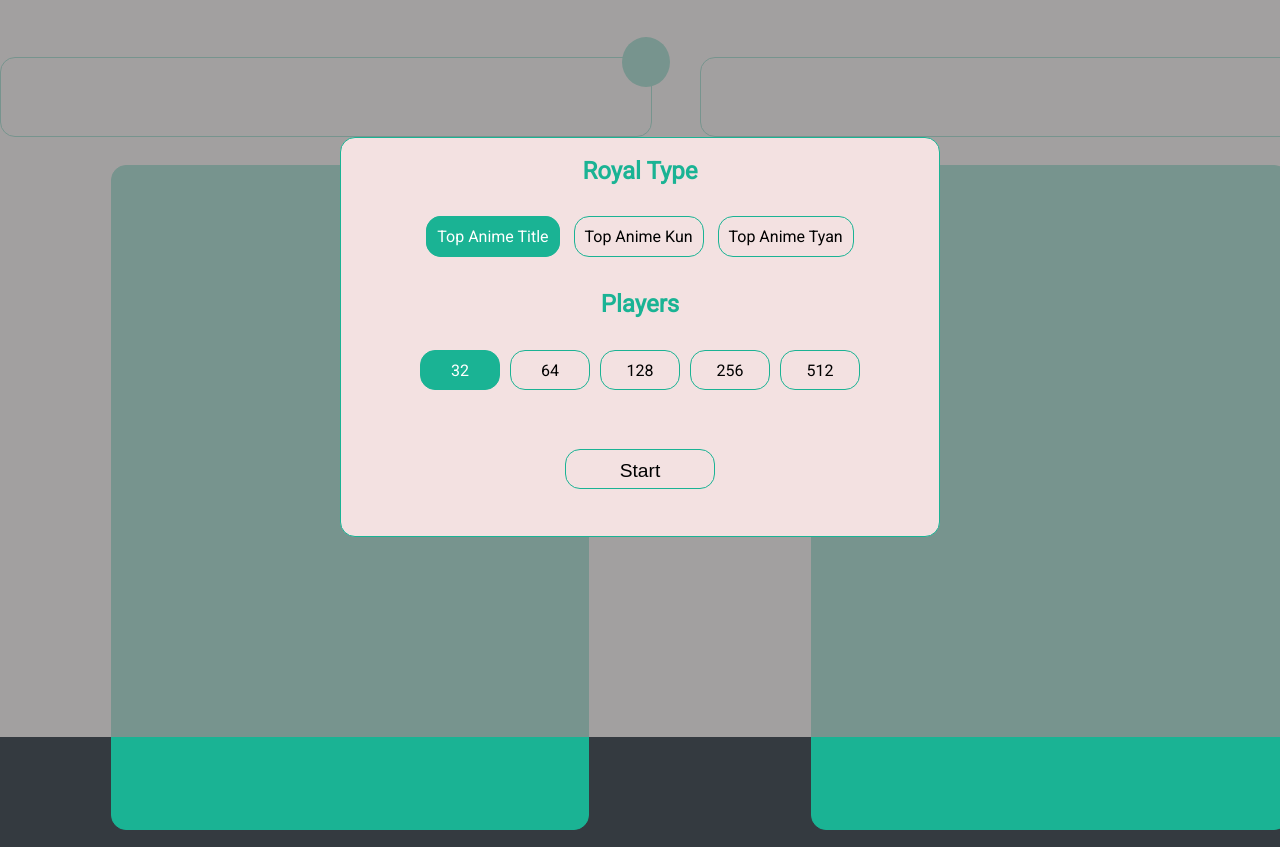
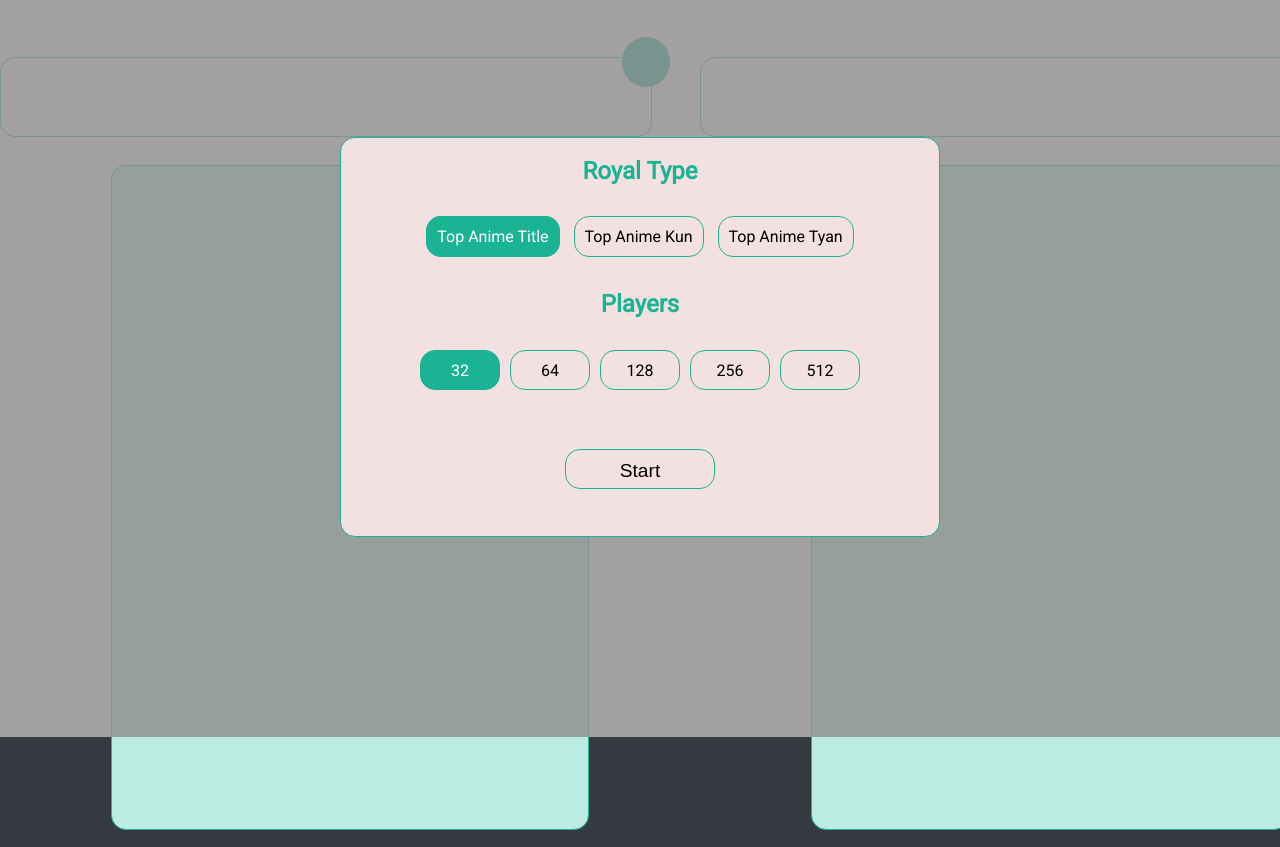
Before and after one commit to animeRoyal/animeRoyal.github.io, a plain HTML site: page index.html in a window 1280 px wide. Shown: the part 63-910 px from the top of the page. Drawn offline with Linux system fonts and the light colour scheme.

Commit message:
Update style.css

```diff
--- a/style.css
+++ b/style.css
@@ -76,7 +76,7 @@ section {
     margin: auto;
     height: 95%;
     width: 478px;
-    background-color: #1ab394;
+    background-color: #bbebe1;
     border-radius: 15px;
     border: 1px solid #1ab394;
     background-size: cover;
```
